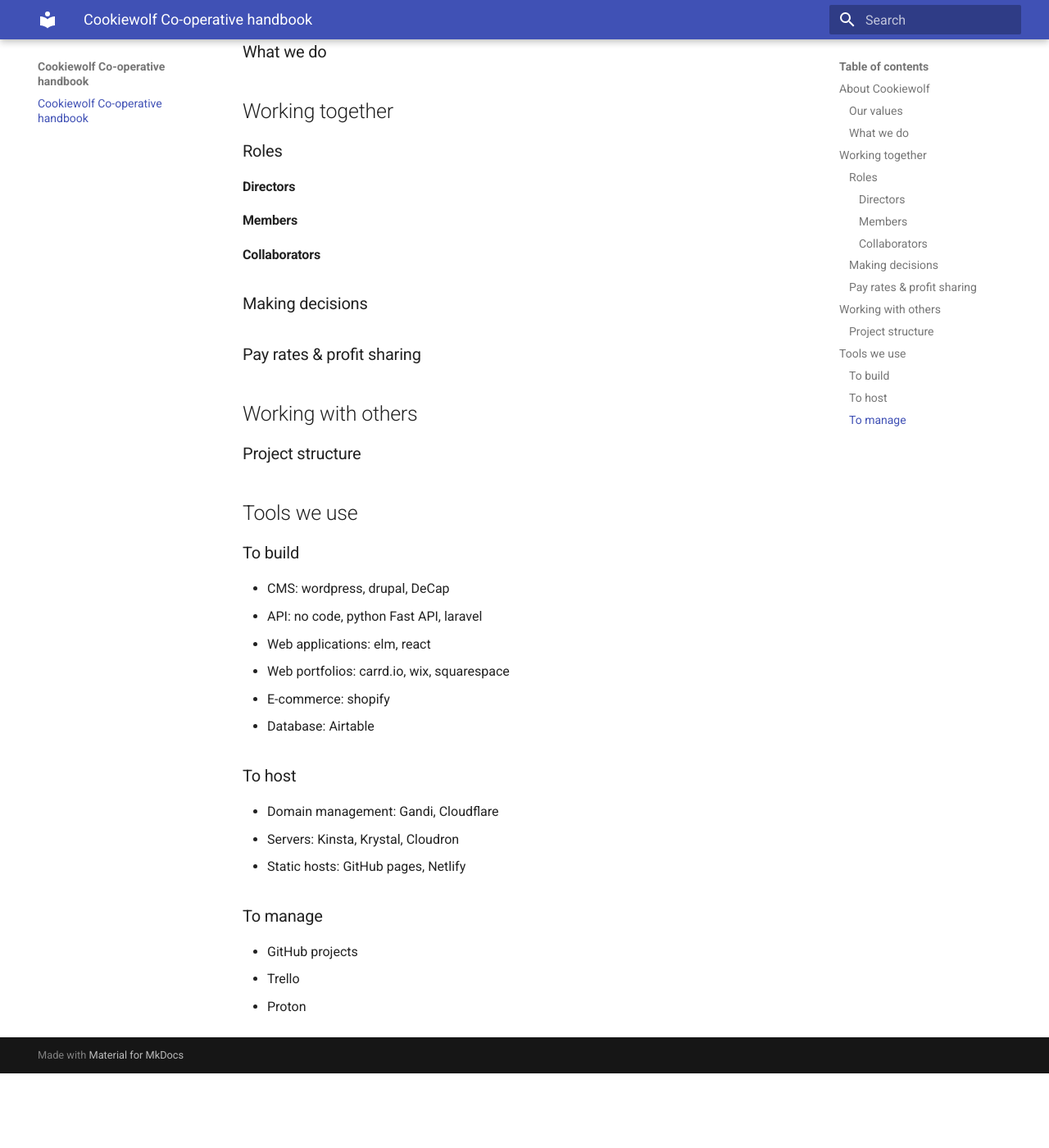
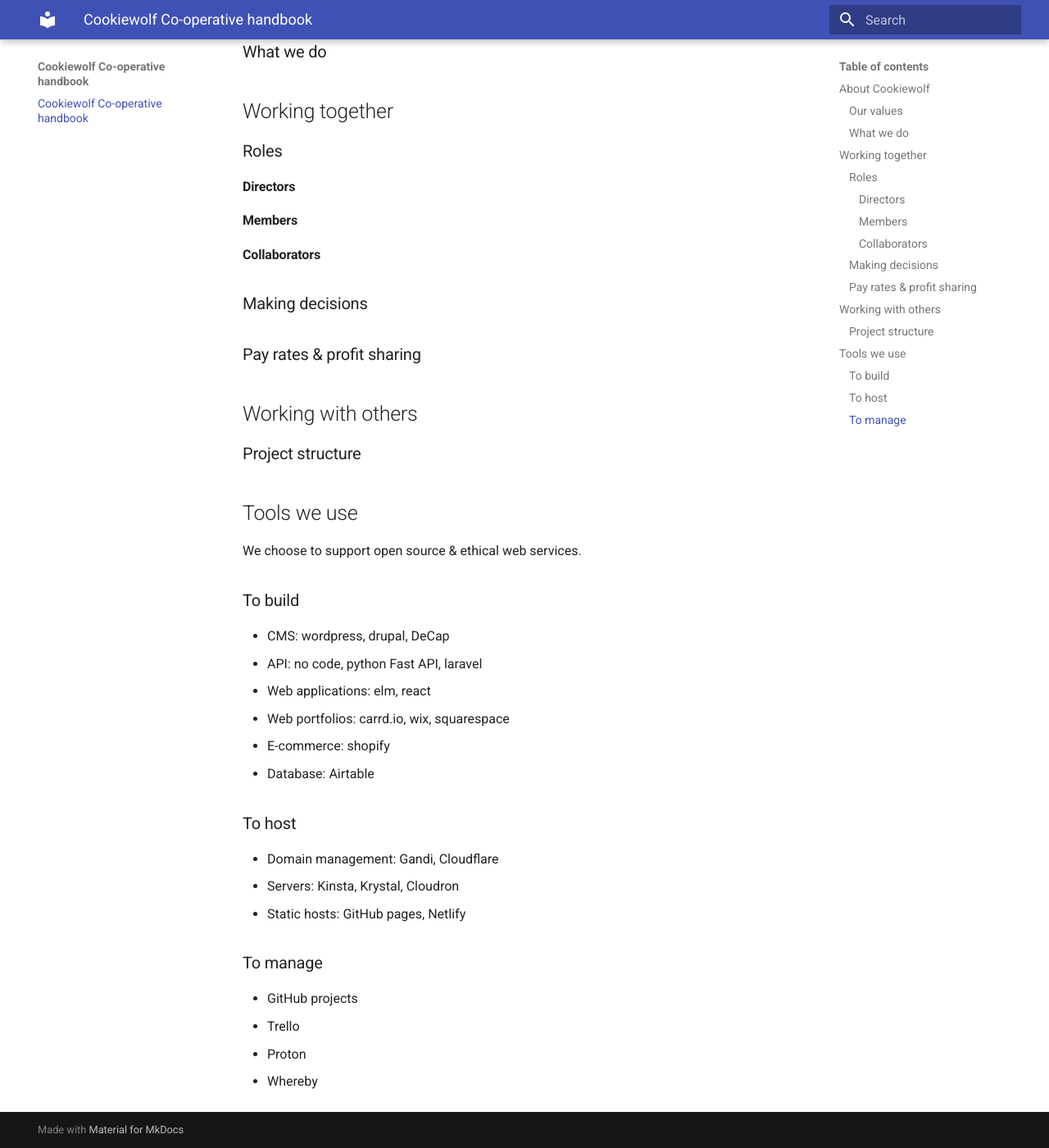
Before and after one commit to cookiewolf/handbook, an MkDocs documentation site: the page built from docs/index.md, in a window 1280 px wide and 1400 px high, scrolled down 245 px. Shown: the whole window at 82% size. Built offline with MkDocs 1.6.1 and Material for MkDocs 9.7.7, drawn with Linux system fonts in a browser that asks for light colours; before the commit the page ends 1554 px from its top, so only the background shows below that.

Commit message:
Add note about choice & whereby

```diff
--- a/docs/index.md
+++ b/docs/index.md
@@ -26,6 +26,8 @@
 
 ## Tools we use
 
+We choose to support open source & ethical web services.
+
 ### To build
 
 - CMS: wordpress, drupal, DeCap
@@ -46,3 +48,4 @@
 - GitHub projects
 - Trello
 - Proton
+- Whereby
```
